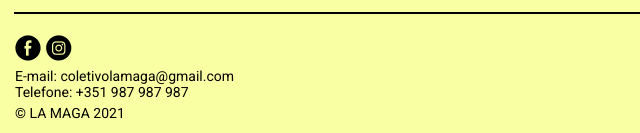
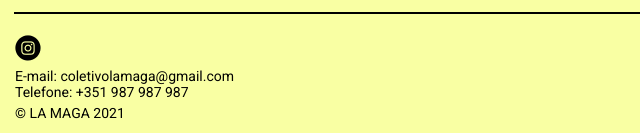
Before and after one commit to coletivolamaga/lamaga-website, a plain HTML site: page about.html in a window 1280 px wide. Shown: the part 2586-2719 px from the top of the page, 0-640 px from the left. Drawn offline with nearby package versions, Linux system fonts and the light colour scheme.

Commit message:
Update about.html

```diff
--- a/about.html
+++ b/about.html
@@ -234,7 +234,6 @@
 
             <footer id='footer'>
                 <p>
-                    <a class="social" href="#">E</a>
                     <a class="social" href="https://www.instagram.com/lamagacoletivo/" target="_blank">Q</a>
                 </p>
                 <p class="tiny_info">
```
